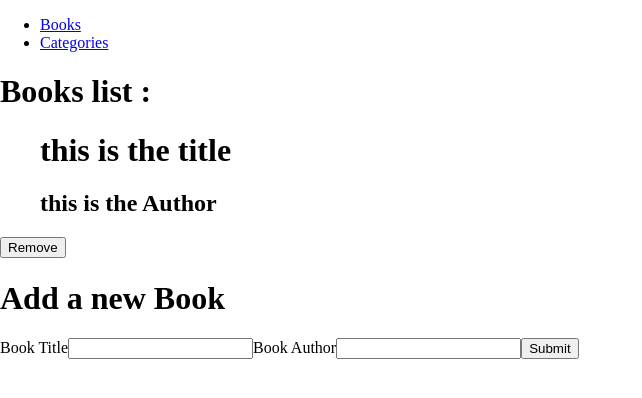
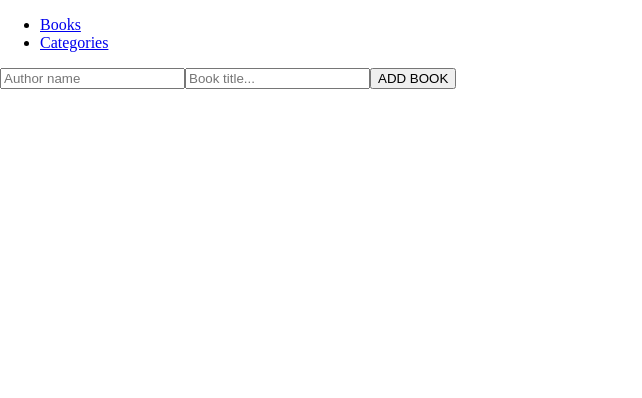
Before and after one commit to abdulrahmanshr75/Book-Store-React.js, a React (Create React App) app: page / in a window 1280 px wide. Shown: the top 398 px of the page, without its empty margins (0-642 px from the left). Built offline with nearby package versions, Linux system fonts and the light colour scheme.

Commit message:
added the add and remove functionality

```diff
--- a/package.json
+++ b/package.json
@@ -9,6 +9,7 @@
     "@testing-library/user-event": "^13.5.0",
     "react": "^17.0.2",
     "react-dom": "^17.0.2",
+    "react-id-generator": "^3.0.2",
     "react-redux": "^7.2.6",
     "react-router-dom": "^5.3.0",
     "react-scripts": "5.0.0",
--- a/src/components/Book.js
+++ b/src/components/Book.js
@@ -1,10 +1,24 @@
 import React from 'react';
+import { useDispatch } from 'react-redux';
+import { removeBook } from '../redux/Books/booksReducer';
 
-const Book = () => (
-  <div className="Book-Container">
-    <h1 className="Title">this is the title</h1>
-    <h2 className="Author">this is the Author</h2>
-  </div>
-);
+const Book = (book) => {
+  const { title, author, id } = book;
+  const dispatch = useDispatch();
+  const handleDelete = (id) => {
+    dispatch(removeBook(id));
+  };
+  return (
+    <div className="bookStore">
+      <div className="details-clm">
+        <p>{author}</p>
+        <p>{title}</p>
+        <button type="button" onClick={() => handleDelete(id)}>
+          Remove
+        </button>
+      </div>
+    </div>
+  );
+};
 
 export default Book;
--- a/src/components/Books.js
+++ b/src/components/Books.js
@@ -1,18 +1,31 @@
 import React from 'react';
+import { useSelector } from 'react-redux';
 import Book from './Book';
 import Form from './Form';
 
-const Books = () => (
-  <div className="main-container">
-    <div className="Books-container">
-      <h1>Books list :</h1>
-      <ul className="booklist">
-        <Book />
-      </ul>
-      <button className="remove-book">Remove</button>
+const empty = (value) => value === undefined
+  || value === null
+  || (typeof value === 'object' && Object.keys(value).length === 0)
+  || (typeof value === 'string' && value.trim().length === 0);
+
+const Books = () => {
+  const postBook = useSelector((state) => state.booksReducer);
+
+  return (
+    <div className="book-clm">
+      {!empty(postBook)
+        && postBook.map((post) => (
+          <Book
+            post={post}
+            key={post.id}
+            id={post.id}
+            title={post.title}
+            author={post.author}
+          />
+        ))}
+      <Form />
     </div>
-    <Form />
-  </div>
-);
+  );
+};
 
 export default Books;
--- a/src/components/Form.js
+++ b/src/components/Form.js
@@ -1,16 +1,43 @@
-import React from 'react';
+import React, { useState } from 'react';
+import { useDispatch } from 'react-redux';
+import nextId from 'react-id-generator';
+import { addBook } from '../redux/Books/booksReducer';
 
-const Form = () => (
-  <div className="add-book">
-    <h1>Add a new Book</h1>
-    <form className="form">
-      <label className="text-label">Book Title</label>
-      <input className="input" type="text" />
-      <label className="text-label">Book Author</label>
-      <input className="input" type="text" />
-      <input className="submit-button" type="submit" />
-    </form>
-  </div>
-);
+const Form = () => {
+  const [title, setTitle] = useState('');
+  const [author, setAuthor] = useState('');
+  const dispatch = useDispatch();
+
+  const submitBookToStore = (e) => {
+    e.preventDefault();
+    const newBook = {
+      id: nextId(),
+      title,
+      author,
+    };
+    dispatch(addBook(newBook));
+    setTitle('');
+    setAuthor('');
+  };
+  return (
+    <div className="form-container">
+      <form onSubmit={submitBookToStore}>
+        <input
+          type="text"
+          placeholder="Author name"
+          value={title}
+          onChange={(e) => setTitle(e.target.value)}
+        />
+        <input
+          type="text"
+          placeholder="Book title..."
+          value={author}
+          onChange={(e) => setAuthor(e.target.value)}
+        />
+        <input type="submit" value="ADD BOOK" />
+      </form>
+    </div>
+  );
+};
 
 export default Form;
```
Also changed, not shown: 1 other file (tests, documents, lock files or other folders).
